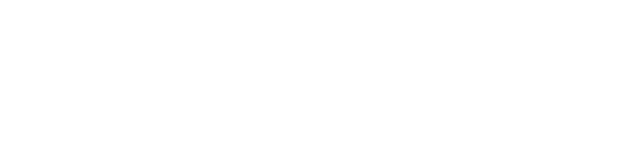
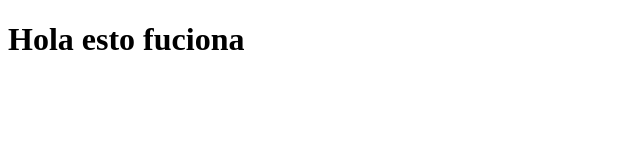
Before and after one commit to AxelArani-code/Tests, a plain HTML site: page index.html in a window 1280 px wide. Shown: the whole page, without its empty margins (0-640 px from the left). Drawn offline with Linux system fonts and the light colour scheme.

Commit message:
Agregardo de div

```diff
--- a/index.html
+++ b/index.html
@@ -6,6 +6,10 @@
     <title>Git</title>
 </head>
 <body>
-
+    <div class="conteiner">
+        <div class="row">
+            <h1>Hola esto fuciona</h1>
+        </div>
+    </div>
 </body>
 </html>
```
